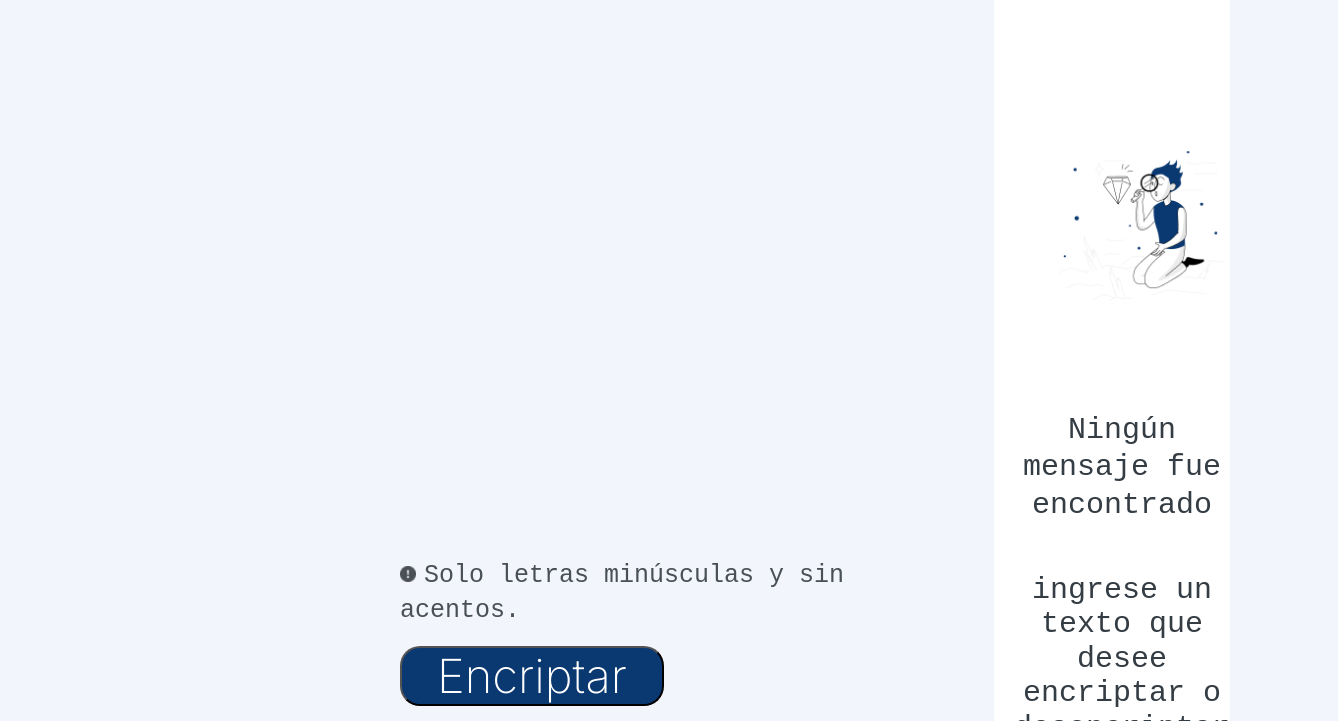
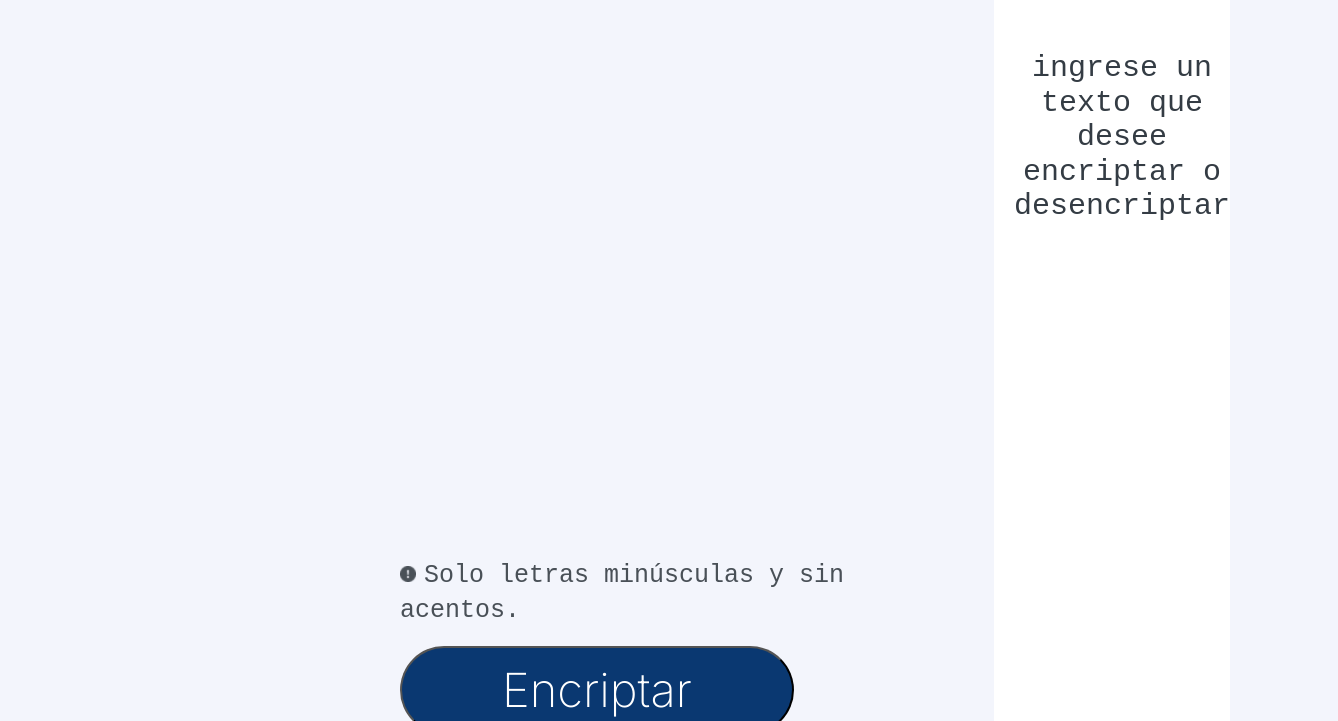
Before and after one commit to danamerro/juegoEncriptador-ORACLE, a plain HTML site: page home.html in a window 1280 px wide. Both pictures are taken after a click on the button "Encriptar". Shown: the part 79-800 px from the top of the page, 1338 px wide, since content can reach past the window. Drawn offline with nearby package versions, Linux system fonts and the light colour scheme.

Commit message:
se agregó lo de javascript

```diff
--- a/home.css
+++ b/home.css
@@ -36,8 +36,31 @@ body{
     padding-left: 0px;
     padding-right: 0px;
     border-radius:20px;
-
-
+}
+#cajaMuñecoNueva{
+    background-color:#ffffff;
+    width: 20%;
+    float: right;
+    margin-right: 50px;
+    margin-left: 50px;
+    padding-bottom: 25px;
+    margin-bottom: 10px;
+    padding-left: 0px;
+    padding-right: 0px;
+    border-radius:20px;
+    display: none;
+}
+#botonCopiar{
+    color:#0A3871;
+    font-family:'Inter', sans-serif;
+    font-size: 40px;
+    background-color: #ffffff ;
+    margin-top: 550px;
+    border-radius: 50px;
+    padding-top: 15px;
+    padding-bottom: 15px;
+    padding-left: 100px;
+    padding-right: 100px;
 
 }
 #muñeco{
@@ -100,10 +123,12 @@ body{
     font-size: 47px;
     background-color: #0A3871;
     margin-top: 20px;
-    border-radius: 20px;
+    border-radius: 50px;
     margin-left: 100px;
-    padding-left: 35px;
-    padding-right:35px;
+    padding-top: 15px;
+    padding-bottom: 15px;
+    padding-left: 100px;
+    padding-right:100px;
 
 }
 #botonDesencriptar{
@@ -112,9 +137,11 @@ body{
     font-size: 47px;
     background-color:  #D8DFE8;
     margin-top: 20px;
-    border-radius: 20px;
-    padding-left: 35px;
-    padding-right: 35px;
+    border-radius: 50px;
+    padding-top: 15px;
+    padding-bottom: 15px;
+    padding-left: 100px;
+    padding-right: 100px;
 
 
 }
--- a/home.html
+++ b/home.html
@@ -6,7 +6,7 @@
     <meta name="viewport" content="width=device-width, initial-scale=1.0">
     <link rel="stylesheet" type="text/css" href="home.css">
     <link rel="stylesheet" type="text/css" href="normalize.css">
-    <link rel="stylesheet" href="text/js" href="home.js">
+    <script src='home.js' type="text/javaScript"></script>
     <link rel="preconnect" href="https://fonts.googleapis.com">
     <link rel="preconnect" href="https://fonts.gstatic.com" crossorigin>
     <link href="https://fonts.googleapis.com/css2?family=Inter:wght@200&family=Montserrat:ital,wght@1,600&family=Oxygen:wght@300&display=swap" rel="stylesheet">
@@ -29,6 +29,13 @@
                     <h5 id="mensajeParaEncriptar">ingrese un texto que desee encriptar o desencriptar</h5>
                 </div>
             </aside>
+            <aside id="cajaMuñecoNueva">
+                <div id="mensajeEncriptado">
+                    <h5 id="mensajeParaEncriptar">ingrese un texto que desee encriptar o desencriptar</h5>
+                    <button id="botonCopiar">Copiar</button>
+                </div>
+            </aside>
+
         </div>
 
         <div>
@@ -46,7 +53,7 @@
                     <label for="domTextElement" id="textoAviso">Solo letras minúsculas y sin acentos.</label>
                 </div>
                 <div id="Botones">
-                    <button id="botonEncriptar">Encriptar</button>
+                    <button  onclick ="desaparecerDiv()" id="botonEncriptar">Encriptar</button>
                     <button id="botonDesencriptar">Desencriptar</button>
                 </div>
             </div>
@@ -56,6 +63,7 @@
     </main>
     <script>
 
+
     </script>
 </body>
 </html>
--- a/home.js
+++ b/home.js
@@ -1,2 +1,8 @@
-<script>
-</script>
+function desaparecerDiv(){
+    var llamarDiv= document.getElementById("cajaMuñecoNueva");
+    var ocultarDiv= document.getElementById("cajaMuñeco");
+    ocultarDiv.style.display="none";
+    llamarDiv.style.display="block";
+
+
+}
```
Lines whose indentation alone changed are shown as unchanged.
